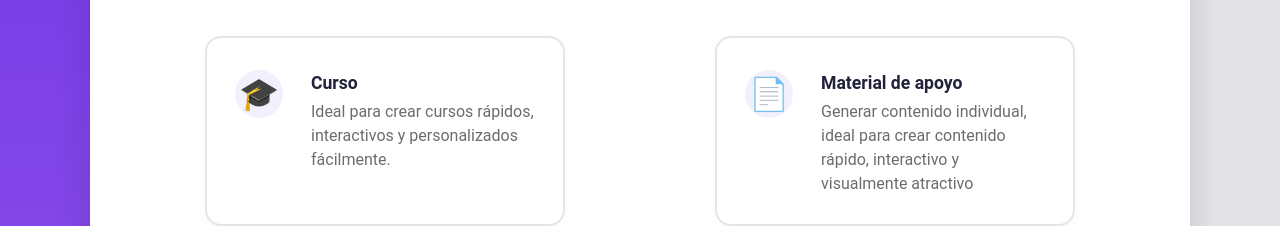
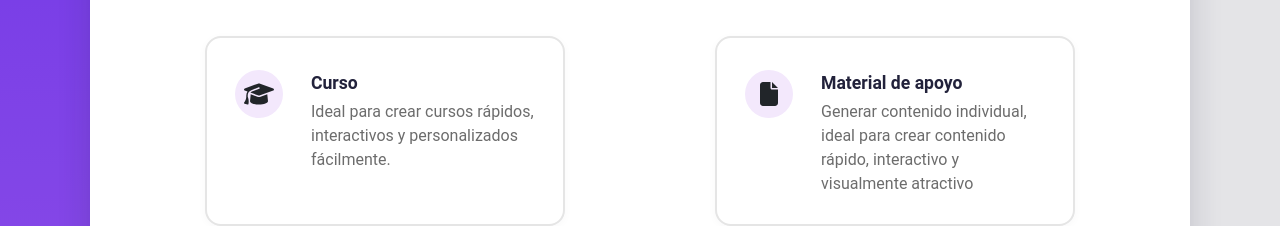
Before and after one commit to DanielContador/ftend, a Next.js app: page /course/new in a window 1280 px wide. Shown: the part 219-445 px from the top of the page. Built offline with nearby package versions, Linux system fonts and the light colour scheme.

Commit message:
fixing icons and styles for the course generation

```diff
--- a/src/modules/Course/components/CourseWizard/steps/StepPublishType.js
+++ b/src/modules/Course/components/CourseWizard/steps/StepPublishType.js
@@ -1,25 +1,33 @@
 import React, { useState } from "react";
+import { FontAwesomeIcon } from "@fortawesome/react-fontawesome";
+import {
+  faWifi,
+  faBookOpen,
+  faGraduationCap,
+} from "@fortawesome/free-solid-svg-icons";
 import styles from "./StepPublishType.module.css";
 
 const options = [
   {
     key: "scorm",
     label: "Scorm",
-    icon: <span style={{ fontSize: "2rem", display: "inline-block" }}>📡</span>,
+    icon: <FontAwesomeIcon className={styles.customIcon} icon={faWifi} />,
     description:
       "Estandariza cursos e-learning para integrarse fácilmente a cualquier LMS compatible",
   },
   {
     key: "material", // Cambiado de "independiente" a "internet"
     label: "Recurso independiente",
-    icon: <span style={{ fontSize: "2rem", display: "inline-block" }}>📖</span>,
+    icon: <FontAwesomeIcon className={styles.customIcon} icon={faBookOpen} />,
     description:
       "Material autónomo que se usa sin depender de otros contenidos.",
   },
   {
     key: "standard",
     label: "Moodle",
-    icon: <span style={{ fontSize: "2rem", display: "inline-block" }}>🎓</span>,
+    icon: (
+      <FontAwesomeIcon className={styles.customIcon} icon={faGraduationCap} />
+    ),
     description:
       "Archivo con estructura, diseño, que organiza contenido dentro de cursos Moodle",
   },
@@ -64,7 +72,7 @@ export const StepPublishType = ({
             onClick={() => handleSelect(opt.key)}
             onKeyDown={(e) => handleKeyDown(e, opt.key)}
           >
-            <div>{opt.icon}</div>
+            <div className={styles.roundBackground}>{opt.icon}</div>
             <div>
               <strong>{opt.label}</strong>
               <div>{opt.description}</div>
--- a/src/modules/Course/components/CourseWizard/steps/StepPublishType.module.css
+++ b/src/modules/Course/components/CourseWizard/steps/StepPublishType.module.css
@@ -70,3 +70,44 @@
   margin-bottom: 0;
   line-height: 1.5;
 }
+
+.roundBackground {
+  width: 48px;
+  height: 48px;
+  border-radius: 50%;
+  display: flex;
+  align-items: center;
+  justify-content: center;
+  margin-right: 12px;
+  flex-shrink: 0;
+  background: #f3e8fc;
+}
+
+.optionCard strong {
+  font-size: 1.1rem;
+  font-weight: 700;
+  color: #22223b;
+  display: block;
+  margin-bottom: 4px;
+  margin-top: 0;
+}
+
+.optionCard div > div {
+  font-size: 1rem;
+  color: #6c6c6c;
+  font-weight: 400;
+  margin-top: 2px;
+  margin-bottom: 0;
+  line-height: 1.5;
+}
+
+.customIcon {
+  font-size: 1rem !important;
+  width: 1rem !important;
+  height: 1.5rem !important;
+  min-width: 2.5rem !important;
+  max-width: 2.5rem !important;
+}
+.selected {
+  color: rgb(125, 18, 232) !important;
+}
--- a/src/modules/Course/components/CourseWizard/steps/StepRequestEvaluation.js
+++ b/src/modules/Course/components/CourseWizard/steps/StepRequestEvaluation.js
@@ -1,4 +1,6 @@
 import React, { useState } from "react";
+import { FontAwesomeIcon } from "@fortawesome/react-fontawesome";
+import { faPlus } from "@fortawesome/free-solid-svg-icons";
 import styles from "./StepRequestEvaluation.module.css";
 
 export const StepRequestEvaluation = ({
@@ -34,7 +36,8 @@ export const StepRequestEvaluation = ({
           }`}
           onClick={() => handleSelect(true)}
         >
-          Agregar evaluación <span className={styles.plus}>+</span>
+          Agregar evaluación{" "}
+          <FontAwesomeIcon className={styles.customIcon} icon={faPlus} />
         </button>
         <button
           type="button"
--- a/src/modules/Course/components/CourseWizard/steps/StepRequestEvaluation.module.css
+++ b/src/modules/Course/components/CourseWizard/steps/StepRequestEvaluation.module.css
@@ -53,3 +53,14 @@
   margin-left: 8px;
   color: #6c3ef4;
 }
+
+.customIcon {
+  width: 1rem !important;
+  height: 1rem !important;
+  min-width: 2.5rem !important;
+  max-width: 2.5rem !important;
+  font-size: 1.5rem;
+  font-weight: 700;
+  margin-left: 8px;
+  color: #6c3ef4;
+}
--- a/src/modules/Course/components/CourseWizard/steps/StepResourceType.js
+++ b/src/modules/Course/components/CourseWizard/steps/StepResourceType.js
@@ -1,4 +1,6 @@
 import React, { useState } from "react";
+import { FontAwesomeIcon } from "@fortawesome/react-fontawesome";
+import { faGraduationCap, faFile } from "@fortawesome/free-solid-svg-icons"; // Import for Curso icon
 import styles from "./StepResourceType.module.css";
 
 export const StepResourceType = ({
@@ -41,7 +43,12 @@ export const StepResourceType = ({
           onClick={() => handleSelect("Curso")}
           onKeyDown={(e) => handleKeyDown(e, "Curso")}
         >
-          <div className={styles.iconCurso} />
+          <div className={styles.roundBackground}>
+            <FontAwesomeIcon
+              className={styles.customIcon}
+              icon={faGraduationCap}
+            />
+          </div>
           <div>
             <strong>Curso</strong>
             <div>
@@ -60,7 +67,9 @@ export const StepResourceType = ({
           onClick={() => handleSelect("Material")}
           onKeyDown={(e) => handleKeyDown(e, "Material")}
         >
-          <div className={styles.iconMaterial} />
+          <div className={styles.roundBackground}>
+            <FontAwesomeIcon className={styles.customIcon} icon={faFile} />
+          </div>
           <div>
             <strong>Material de apoyo</strong>
             <div>
--- a/src/modules/Course/components/CourseWizard/steps/StepResourceType.module.css
+++ b/src/modules/Course/components/CourseWizard/steps/StepResourceType.module.css
@@ -53,8 +53,7 @@
   box-shadow: 0 2px 16px rgba(108, 62, 244, 0.15);
 }
 
-.iconCurso,
-.iconMaterial {
+.roundBackground {
   width: 48px;
   height: 48px;
   border-radius: 50%;
@@ -63,30 +62,7 @@
   justify-content: center;
   margin-right: 12px;
   flex-shrink: 0;
-}
-
-.iconCurso {
-  background: #f3f0fd;
-  display: flex;
-  align-items: center;
-  justify-content: center;
-  font-size: 2rem;
-}
-.iconCurso::before {
-  content: "🎓";
-  display: block;
-}
-
-.iconMaterial {
-  background: #f3f0fd;
-  display: flex;
-  align-items: center;
-  justify-content: center;
-  font-size: 2rem;
-}
-.iconMaterial::before {
-  content: "📄";
-  display: block;
+  background: #f3e8fc;
 }
 
 .optionCard strong {
@@ -106,3 +82,14 @@
   margin-bottom: 0;
   line-height: 1.5;
 }
+
+.customIcon {
+  font-size: 1rem !important;
+  width: 1rem !important;
+  height: 1.5rem !important;
+  min-width: 2.5rem !important;
+  max-width: 2.5rem !important;
+}
+.selected {
+  color: rgb(125, 18, 232) !important;
+}
--- a/src/modules/Course/pages/CourseCreationFormPage.js
+++ b/src/modules/Course/pages/CourseCreationFormPage.js
@@ -2,14 +2,13 @@ import React from "react";
 import { useRouter } from "next/router";
 import { CourseWizard } from "../components/CourseWizard/CourseWizard";
 import courseContentAIService from "../services/courseContentAIService";
-import { useTranslation } from 'react-i18next';
+import { useTranslation } from "react-i18next";
 
 const CourseCreationFormPage = ({ handleError }) => {
   const router = useRouter();
   const { t } = useTranslation();
 
   const handleFormSubmit = async (formData) => {
-    console.log("Form data:", formData);
     try {
       const response = await courseContentAIService.generateCourseStructure(
         formData,
--- a/src/shared/components/wizard/WizardManager.js
+++ b/src/shared/components/wizard/WizardManager.js
@@ -63,8 +63,8 @@ export const WizardManager = ({
   const handleBack = () => {
     if (currentStep > 0) {
       const prevStep = filteredSteps[currentStep];
+      if (flow[prevStep.key]) {
         let keysToRemove = flow[prevStep.key].formkeys;
-      console.log("Keys to remove:", keysToRemove);
         if (flow && prevStep) {
           flow[prevStep.key] = { value: null, formkeys: [] };
         }
@@ -75,6 +75,7 @@ export const WizardManager = ({
           });
           return newData;
         });
+      }
       setCurrentStep((prev) => prev - 1);
     }
   };
--- a/src/shared/styles/globals.css
+++ b/src/shared/styles/globals.css
@@ -25,11 +25,11 @@ body {
 .fal,
 .fab,
 svg[data-icon] {
-  width: 1rem !important;
-  min-width: 1rem !important;
-  max-width: 1rem !important;
-  height: 1rem !important;
-  font-size: 1rem !important;
+  width: 1rem;
+  min-width: 1rem;
+  max-width: 1rem;
+  height: 1rem;
+  font-size: 1rem;
   vertical-align: middle;
   box-sizing: content-box;
 }
```
Lines whose indentation alone changed are shown as unchanged.
